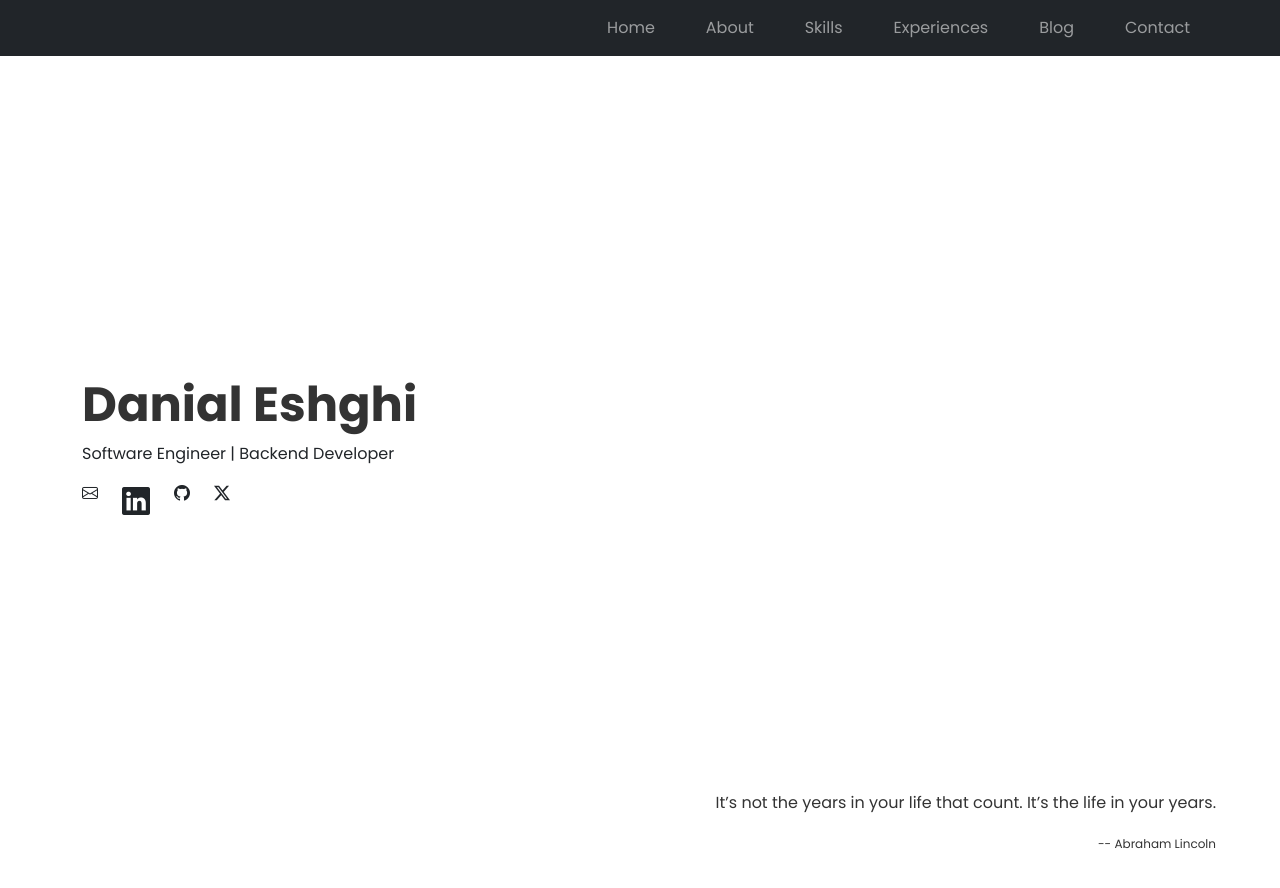
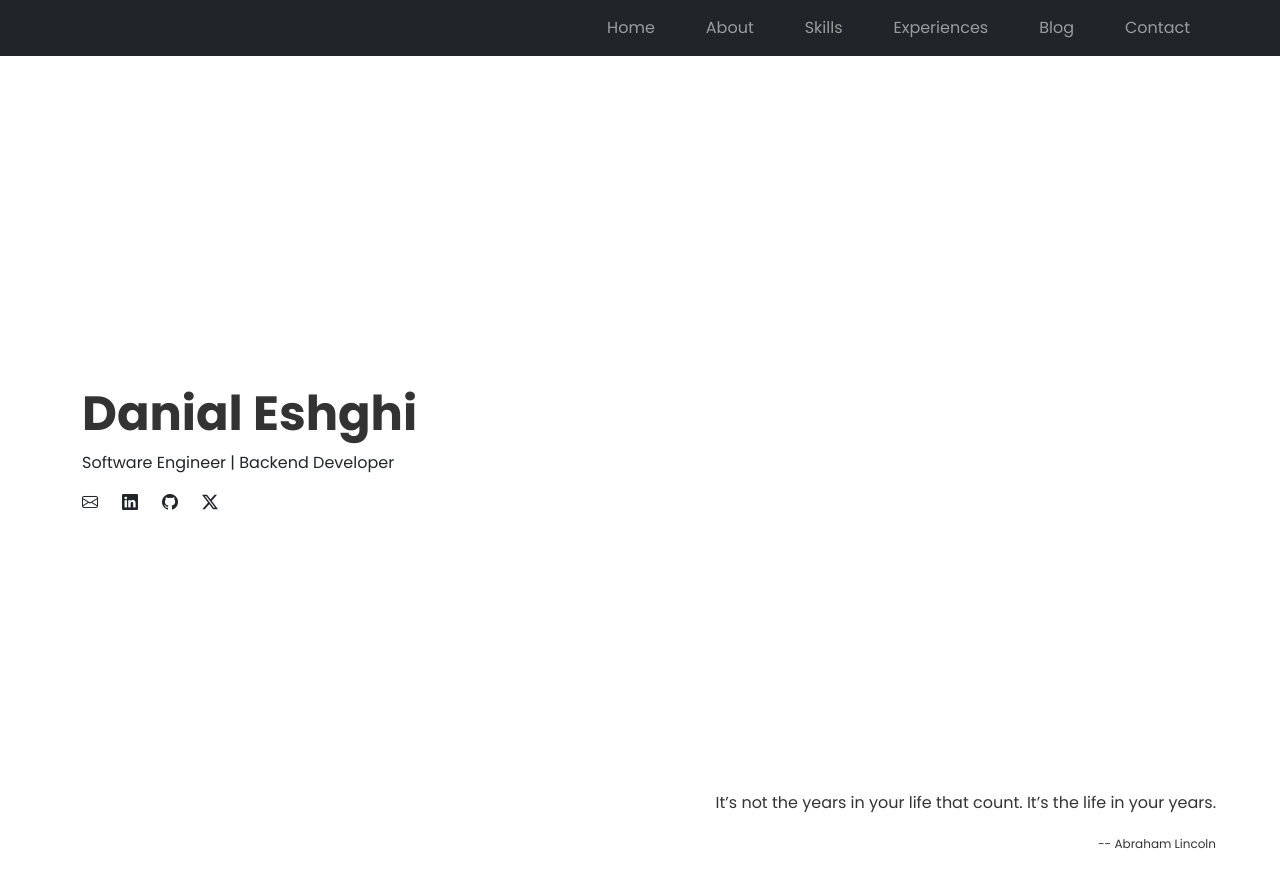
Before and after one commit to danial2742/danial2742.github.io, a Jekyll site: the page built from index.html, in a window 1280 px wide. Shown: the top 888 px of the page. Built offline with Jekyll 4.4.1, drawn with Linux system fonts in a browser that asks for light colours; some web fonts are replaced.

Commit message:
Change Contact Index Page

```diff
--- a/index.html
+++ b/index.html
@@ -9,7 +9,7 @@ layout: default
             <a href="mailto:danial.eshghi@gmail.com" class="text-dark index-contact-icon" title="Email">
                 <i class="bi bi-envelope"></i>
             </a>
-            <a href="https://linkedin.com/in/danial-eshghi" target="_blank" rel="noopener noreferrer" class="text-dark contact-icon" title="LinkedIn">
+            <a href="https://linkedin.com/in/danial-eshghi" target="_blank" rel="noopener noreferrer" class="text-dark index-contact-icon" title="LinkedIn">
                 <i class="bi bi-linkedin"></i>
             </a>
             <a href="https://github.com/danial2742" target="_blank" rel="noopener noreferrer" class="text-dark index-contact-icon" title="GitHub">
```
